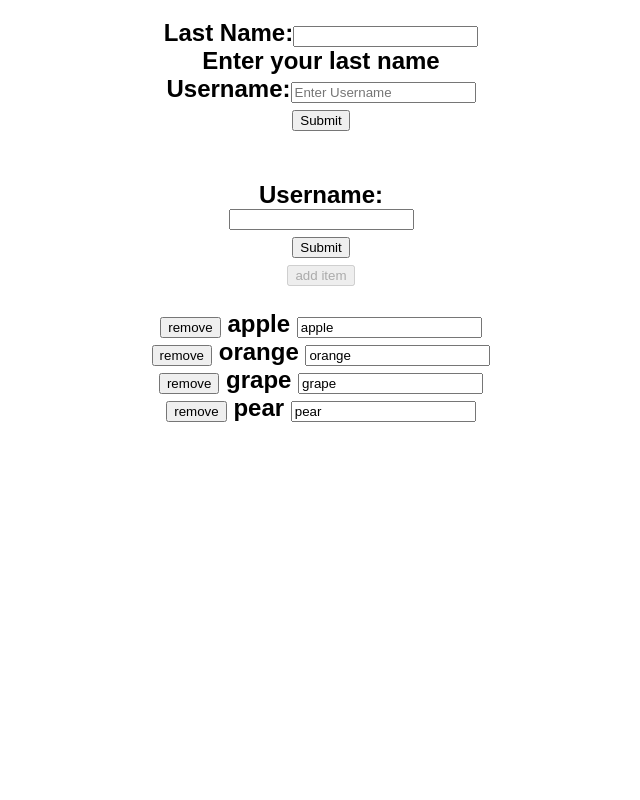
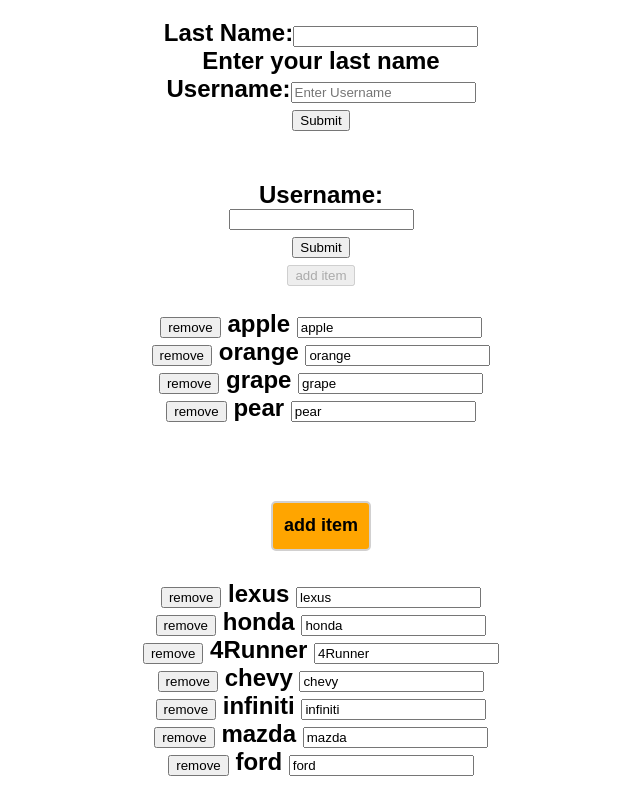
Before and after one commit to donaldkaiserjr/example-codesandbox, a React (Create React App) app: page / in a window 1280 px wide. Shown: the part 1286-2086 px from the top of the page, without its empty margins (319-959 px from the left). Before the commit the page ends 1732 px from the top, so only its background shows below. Built offline with nearby package versions, Linux system fonts and the light colour scheme.

Commit message:
Btn Orange CarsApp Added styling: orange color to 'add item' button.

```diff
--- a/src/App.js
+++ b/src/App.js
@@ -7,6 +7,7 @@ import Greeting2 from "./greeting2";
 import UsernameForm from "./basic-form";
 import UsernameForm2 from "./dynamic-form";
 import FruitApp from "./fruitApp";
+import CarsApp from "./carsApp";
 
 const element = (
   <>
@@ -35,6 +36,7 @@ const element = (
       <UsernameForm />
       <UsernameForm2 />
       <FruitApp />
+      <CarsApp />
     </div>
   </>
 );
--- a/src/carsApp.js
+++ b/src/carsApp.js
@@ -10,7 +10,7 @@ const allItems = [
   { id: "4414", value: "ford" }
 ];
 
-function CarsApp() {
+export default function CarsApp() {
   const [items, setItems] = React.useState(allItems);
 
   function addItem() {
@@ -27,6 +27,7 @@ function CarsApp() {
         type="button"
         disabled={items.length >= allItems.length}
         onClick={addItem}
+        className="btn btn--orange"
       >
         add item
       </button>
--- a/src/styles.css
+++ b/src/styles.css
@@ -55,3 +55,19 @@ https://css-tricks.com/bem-101/ */
 .lastname {
   margin-top: 25px;
 }
+
+.btn {
+  margin-top: 55px;
+}
+.btn--orange {
+  cursor: pointer;
+  width: 100px;
+  height: 50px;
+  margin-bottom: 5px;
+  background-color: orange;
+  border: 2px solid rgb(209, 208, 208);
+  border-radius: 5px;
+  color: black;
+  font-weight: bold;
+  font-size: 18px;
+}
```
